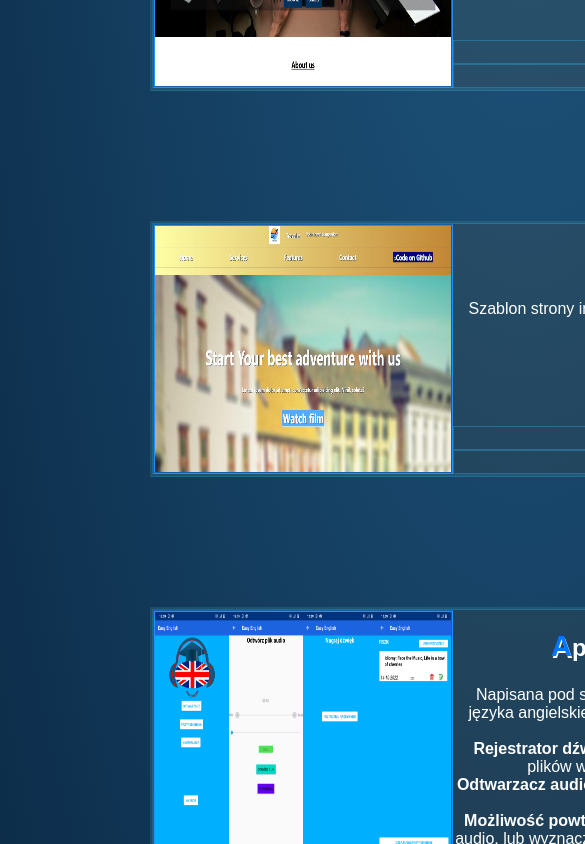
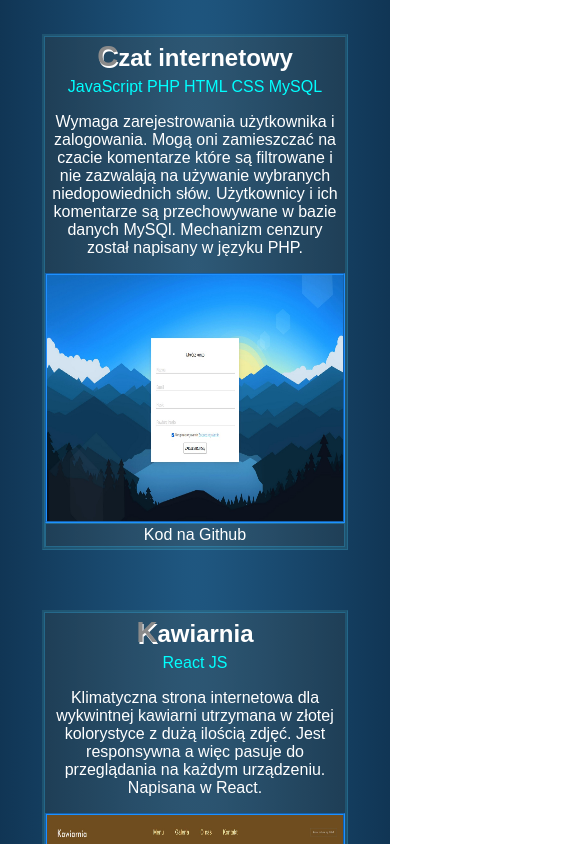
Before and after one commit to MarcinCzernek/MarcinC_portfolio, a React (Create React App) app: page / in a window 390 px wide. Shown: the part 2379-3223 px from the top of the page, 585 px wide, since content can reach past the window. Built offline with nearby package versions, Linux system fonts and the light colour scheme.

Commit message:
Adding responsive view

```diff
--- a/src/App.css
+++ b/src/App.css
@@ -23,7 +23,6 @@
   --bg-linear:linear-gradient(90deg, rgba(2,0,36,1) 0%, rgba(17,17,59,1) 35%, rgba(0,0,20,1) 100%);
 }
 .App{
-
   background: var(--bg-linear);
   font-family: 'Fira Code', sans-serif;
   color: white;
@@ -32,7 +31,6 @@
 }
 .welcome{
   text-align: center;
-
 }
 .frontend{
   background: rgb(2,0,36);
@@ -98,7 +96,7 @@
   grid-area: app_image;
 }
 .app_header:first-letter{
-  color: rgb(0, 119, 255);
+  color: rgb(138, 138, 138);
   font-size: 29px;
   text-shadow: 1px 2px 0px white;
   font-weight: bold;
@@ -156,39 +154,59 @@
   border-radius: 6px;
   cursor:pointer;
 }
-/*
 
-@media screen and (max-width: 700px){
-  .apps_links{
+
+@media screen and (max-width: 1200px){
+  .apps_container{
     display: flex;
     justify-content: center;
     align-items: center;
     flex-direction: column;
     gap: 10px;
+    margin-bottom: 100px; /**/
+    margin: 0px 0px;
+  }
+  .app{
+
+    display: grid;
+    grid-template-areas:
+                           "app_header"
+                           "app_tech"
+                           "app_desc"
+                           "app_image"
+                            "app_link_git"
+                            "app_link_live"
+                            ;
+    text-align: center;
+    align-items: center;
+    grid-template-columns: auto;
+    height: auto;
+    width: auto;
     margin-bottom: 50px;
+    backdrop-filter: sepia(20%);
+    border: 3px groove rgba(50,200,300,0.3);
   }
+  .app_img{
+justify-self: center;
+
+  }
+  .app_img:hover{
+    /*width: 400px;
+    height: 350px;*/
+    -webkit-transform:scale(1.09);
+    -moz-transform:scale(1.09);
+    -ms-transform:scale(1.09);
+    transform:scale(1.09);
+  }
+  .App{
+    padding: 20px 44px  44px 44px ;
+    min-width: 0px ;
+    min-height: auto;
 }
-
-display: flex;
-  justify-content: center;
-  align-items: center;
-  flex-direction: column;
-  gap: 10px;
-  margin-top: 100px;
-  position: absolute;
-  right: 1650px;
-
-
-.apps_links{
-  display: flex;
-  justify-content: center;
-  align-items: center;
-  flex-direction: column;
-  gap: 10px;
-  margin-top: 100px;
-  position: absolute;
-  right: 1650px;
+.welcome{
+  margin-bottom: 10px;
 }
-
-
-*/
+.about{
+  margin-bottom: 40px;
+}
+}
--- a/src/App.js
+++ b/src/App.js
@@ -101,7 +101,7 @@ poziom jego zanieczyszczenia. Mapa świata zostaje wyśrodkowana na jego lokaliz
         </div>
         <div className="app">
           <h2 className="app_header">Traveler</h2>
-          <p className="app_desc">Szablon strony internetowej dla branży turystycznej oferującej podróze po świecie.</p>
+          <p className="app_desc">Szablon strony internetowej dla branży turystycznej oferującej podróże po świecie.</p>
           <p className="app_tech">React JS</p>
           <img className="app_img" src={Traveler} alt="example" width="300px" height="250px"/>
             <a className="app_link_live" href="https://traveler-website.vercel.app/">Podgląd</a>
```
